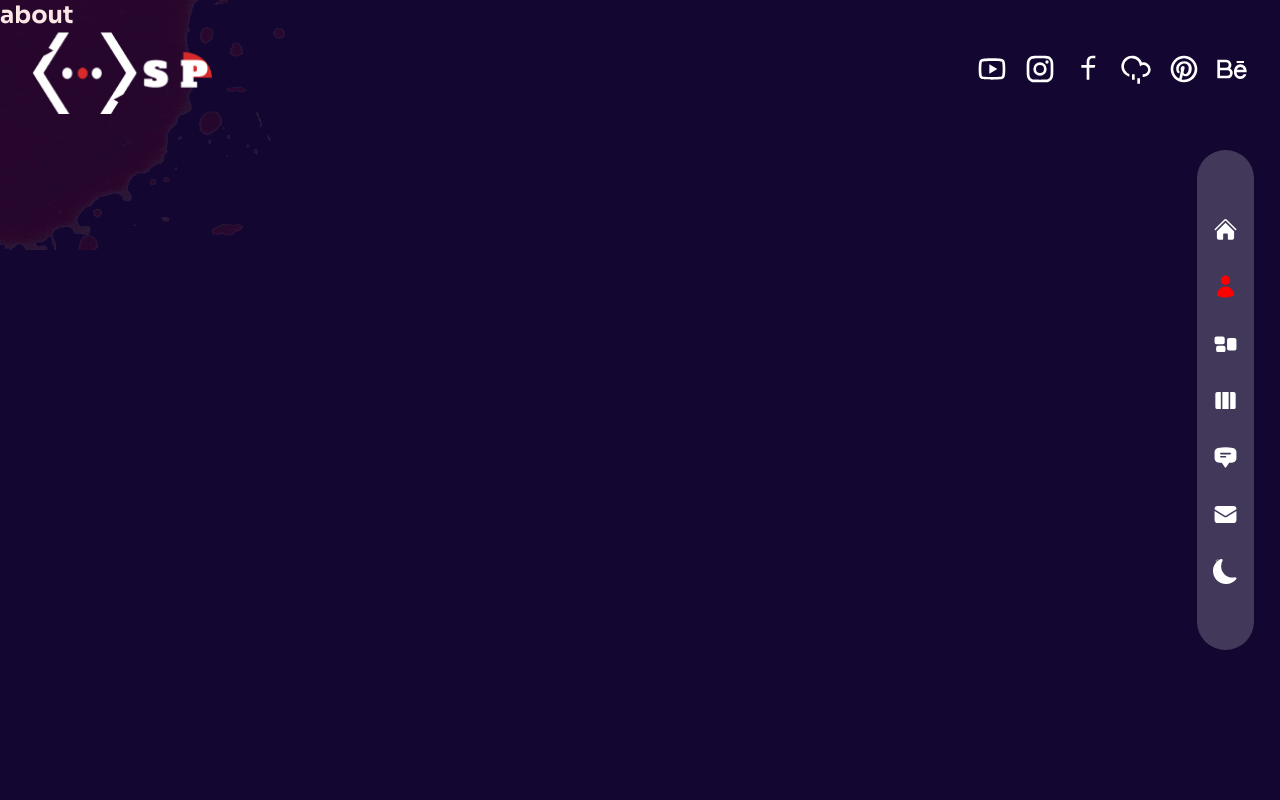
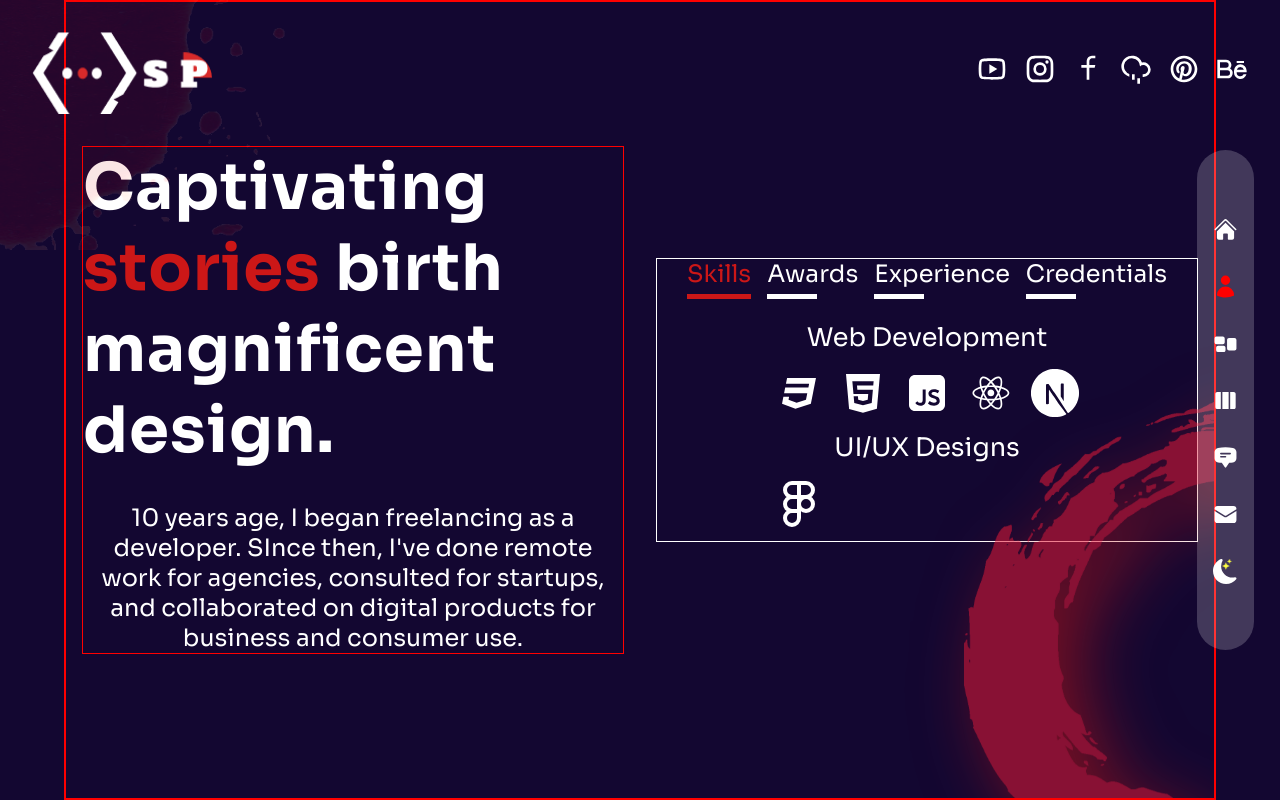
Before and after one commit to sloik89/myPortfolio, a React (Vite) app: page /about in a window 1280 px wide. Built offline with nearby package versions, Linux system fonts and the light colour scheme.

Commit message:
working on about page

```diff
--- a/src/components/Circle.jsx
+++ b/src/components/Circle.jsx
@@ -1,7 +1,7 @@
 import React from "react";
 import circle from "../assets/circle.png";
 const Circle = () => {
-  return <div>about</div>;
+  return <img className="circle" src={circle} />;
 };
 
 export default Circle;
--- a/src/components/Layouts.jsx
+++ b/src/components/Layouts.jsx
@@ -15,10 +15,10 @@ const Layouts = () => {
           <motion.div key={location.pathname}>
             <Transition />
             <App />
+            <Header />
           </motion.div>
+          <Outlet />
           {/* Outlet behind motion div otherwise you see route before animation */}
-          <Header />
-          <Outlet />
         </AnimatePresence>
       </div>
     </>
--- a/src/index.css
+++ b/src/index.css
@@ -8,7 +8,7 @@
   /* --bgc-clr: #1f0761; */
   --bgc-clr: #130731;
   --bgc-clr-home: #130731;
-  --txt-clr: #fff;
+  --txt-clr: #ffffff;
   --big-screen: 900px;
   --text-accent-clr: rgb(204, 23, 23);
   --nav-bg: rgba(255, 255, 255, 0.2);
@@ -18,6 +18,9 @@
 }
 body {
   font-family: "Sora", sans-serif;
+}
+button {
+  font-family: inherit;
 }
 img {
   width: 100%;
@@ -115,6 +118,7 @@ button {
   z-index: 1;
   overflow: hidden;
 }
+
 .flex-center {
   display: flex;
   align-items: center;
@@ -159,22 +163,20 @@ button {
 .circle {
   position: absolute;
   bottom: -100px;
-  right: -100px;
-  height: 500px;
+  right: -250px;
+  height: -250px;
   width: 500px;
-  /* background-color: var(--bgc-clr); */
-  background-blend-mode: color-dodge;
-  animation: circleAnimate infinite 1s alternate;
+  animation: circleAnimate 2s ease-in-out infinite alternate;
+}
+.about {
+  /* min-height: 100%; */
 }
 @keyframes circleAnimate {
   0% {
-    filter: blur(2px);
-    filter: grayscale(0);
+    filter: drop-shadow(0px 0px 0px var(--text-accent-clr)) opacity(0.3);
   }
   100% {
-    filter: blur(10px);
-    filter: grayscale(80%);
-    filter: drop-shadow(16px 16px 20px red) invert(75%);
+    filter: drop-shadow(26px 26px 40px var(--text-accent-clr)) opacity(0.6);
   }
 }
 /* end of global classes */
--- a/src/page/About.jsx
+++ b/src/page/About.jsx
@@ -1,10 +1,62 @@
-import React from "react";
+import React, { useState } from "react";
 import Wrapper from "../wrappers/About.jsx";
 import { Circle } from "../components/";
+import { aboutData } from "../utilis/aboutData.jsx";
+import avatar from "../assets/person2.png";
 const About = () => {
+  const [index, setIndex] = useState(0);
   return (
-    <Wrapper>
-      <h2>about</h2>
+    <Wrapper className="about">
+      <Circle />
+      <div className="about-info">
+        <div className="about-text-contaniner">
+          <h2>
+            Captivating <span>stories</span> birth magnificent design.
+          </h2>
+          <p>
+            10 years age, I began freelancing as a developer. SInce then, I've
+            done remote work for agencies, consulted for startups, and
+            collaborated on digital products for business and consumer use.
+          </p>
+        </div>
+      </div>
+      <div className="about-container">
+        <div className="about-nav">
+          {aboutData.map((item, idx) => {
+            return (
+              <div
+                onClick={() => setIndex(idx)}
+                key={item.id}
+                className={`about-item ${index === idx && "about-item-active"}`}
+              >
+                <button>{item.title}</button>
+              </div>
+            );
+          })}
+        </div>
+
+        <div>
+          {aboutData[index].info.map((item, idx) => {
+            return (
+              <div className="about-text" key={idx}>
+                <h4 className="about-title">{item.title} </h4>
+                <div className="about-icons">
+                  {item.icons?.map((item, idx) => {
+                    return (
+                      <div key={idx} className="icon">
+                        {item}
+                      </div>
+                    );
+                  })}
+                </div>
+              </div>
+            );
+          })}
+        </div>
+      </div>
+      <div className="img-about">
+        <img src={avatar} alt="" />
+      </div>
     </Wrapper>
   );
 };
--- /dev/null
+++ b/src/utilis/aboutData.jsx
@@ -0,0 +1,68 @@
+import { DiCss3Full, DiHtml5, DiReact } from "react-icons/di";
+import { SiNextdotjs } from "react-icons/si";
+import { FiFigma } from "react-icons/fi";
+import { RiJavascriptFill } from "react-icons/ri";
+export const aboutData = [
+  {
+    id: 0,
+    title: "Skills",
+    info: [
+      {
+        title: "Web Development",
+        icons: [
+          <DiCss3Full />,
+          <DiHtml5 />,
+          <RiJavascriptFill />,
+          <DiReact />,
+          <SiNextdotjs />,
+        ],
+      },
+      {
+        title: "UI/UX Designs",
+        icons: [<FiFigma />],
+      },
+    ],
+  },
+  {
+    id: 1,
+    title: "Awards",
+    info: [
+      {
+        title: "Webby Awards - Honoree",
+      },
+      {
+        title: "Adobe Design Achievement Awards - finalist",
+      },
+    ],
+  },
+  {
+    id: 2,
+    title: "Experience",
+    info: [
+      {
+        title: "Web Developer - ABC Agency",
+      },
+      {
+        title: "Intern -DEF Corporation",
+      },
+      {
+        title: "UX/UI Designer -XYX Company",
+      },
+    ],
+  },
+  {
+    id: 3,
+    title: "Credentials",
+    info: [
+      {
+        title: "Web Development -University of Rzeszow, LA, CA",
+      },
+      {
+        title: "Computer Science Diploma - AV Technical Insitute",
+      },
+      {
+        title: "Cerfifited Grafhic Designer -ABC Institute, Los Angesles, CA",
+      },
+    ],
+  },
+];
--- a/src/wrappers/About.jsx
+++ b/src/wrappers/About.jsx
@@ -1,3 +1,112 @@
 import styled from "styled-components";
-const Wrapper = styled.div``;
+const Wrapper = styled.div`
+  width: 90%;
+  border: 2px solid red;
+  height: 100vh;
+  display: flex;
+  margin: 0 auto;
+  align-items: center;
+  justify-content: center;
+  flex-direction: column;
+  gap: 2rem;
+  padding: 1rem;
+  position: relative;
+  overflow: hidden;
+  .img-about {
+    position: absolute;
+    width: 500px;
+    bottom: -220px;
+    left: -250px;
+    display: none;
+  }
+  .about-text-contaniner {
+    h2 {
+      font-size: 3rem;
+      letter-spacing: 1px;
+      text-align: center;
+      margin-bottom: 2rem;
+    }
+    p {
+      color: var(--txt-clr);
+      font-size: 1.5rem;
+      text-align: center;
+    }
+    span {
+      color: var(--text-accent-clr);
+    }
+  }
+  .about-container {
+    /* height: 50%; */
+    border: 1px solid white;
+    display: flex;
+    flex-direction: column;
+    gap: 2rem;
+    width: 100%;
+    align-items: center;
+  }
+  .about-nav {
+    display: flex;
+    gap: 1rem;
+    align-items: start;
+  }
+  .about-item {
+    font-size: 1.5rem;
+
+    position: relative;
+  }
+  .about-item-active {
+    color: var(--text-accent-clr);
+  }
+
+  .about-item:hover {
+    color: var(--text-accent-clr);
+  }
+
+  .about-item::after {
+    content: "";
+    position: absolute;
+    bottom: -10px;
+    left: 0;
+    width: 50px;
+    height: 5px;
+    background-color: #fff;
+    transition: all 0.5s ease-in-out;
+  }
+  .about-item:hover::after {
+    background-color: var(--text-accent-clr);
+  }
+  .about-item-active::after {
+    background-color: var(--text-accent-clr);
+    width: 100%;
+  }
+  .about-title {
+    font-size: 1.6rem;
+    font-weight: 400;
+    text-align: center;
+  }
+  .about-icons {
+    margin-top: 1rem;
+    display: flex;
+    font-size: 3rem;
+    align-items: center;
+    gap: 1rem;
+  }
+  @media screen and (min-width: 1200px) {
+    flex-direction: row;
+    max-width: 1800px;
+    .about-container {
+      flex: 1;
+    }
+    .about-info {
+      flex: 1;
+      border: 1px solid red;
+    }
+    .about-text-contaniner {
+      h2 {
+        font-size: 4rem;
+        text-align: left;
+      }
+    }
+  }
+`;
 export default Wrapper;
```
